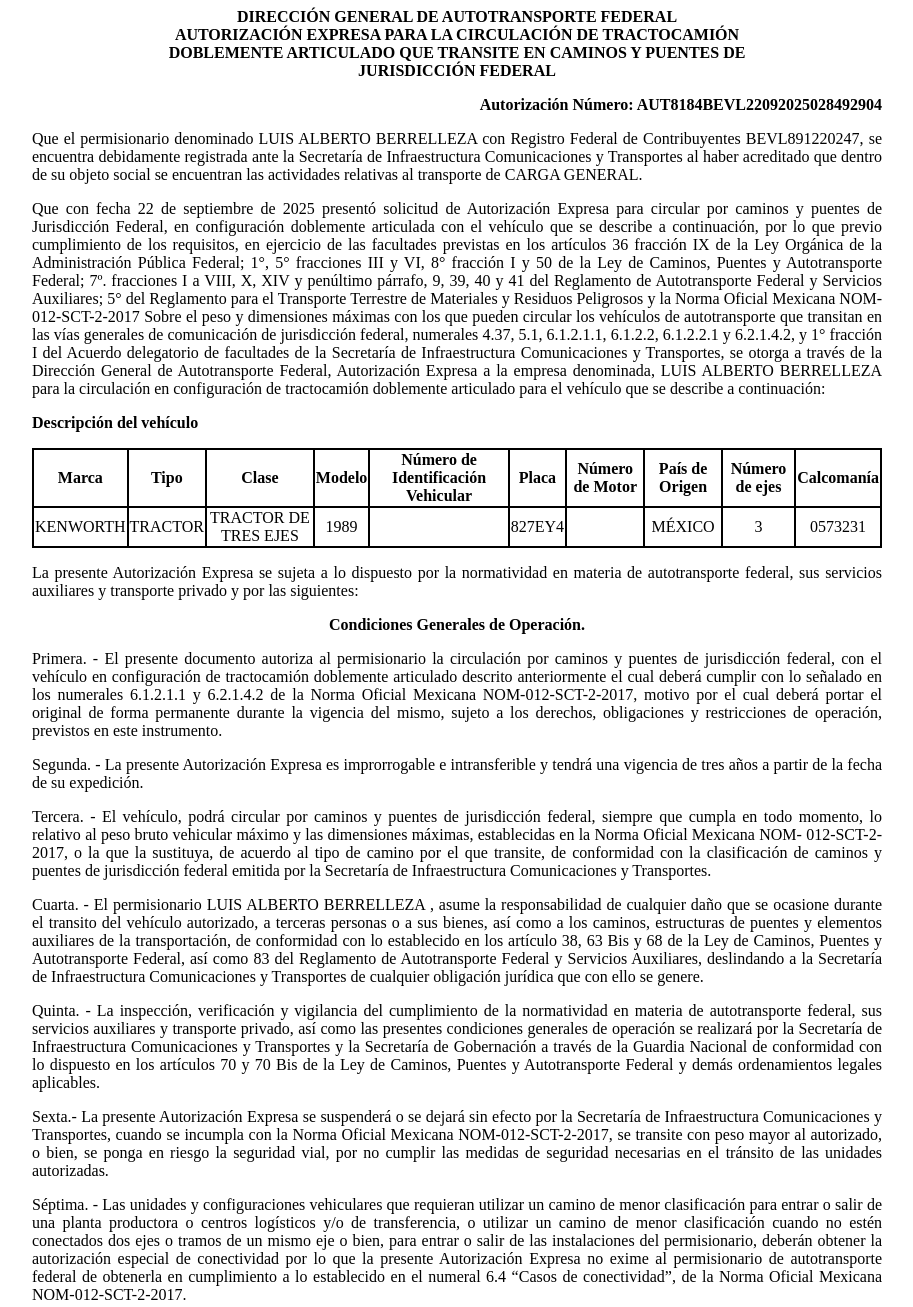
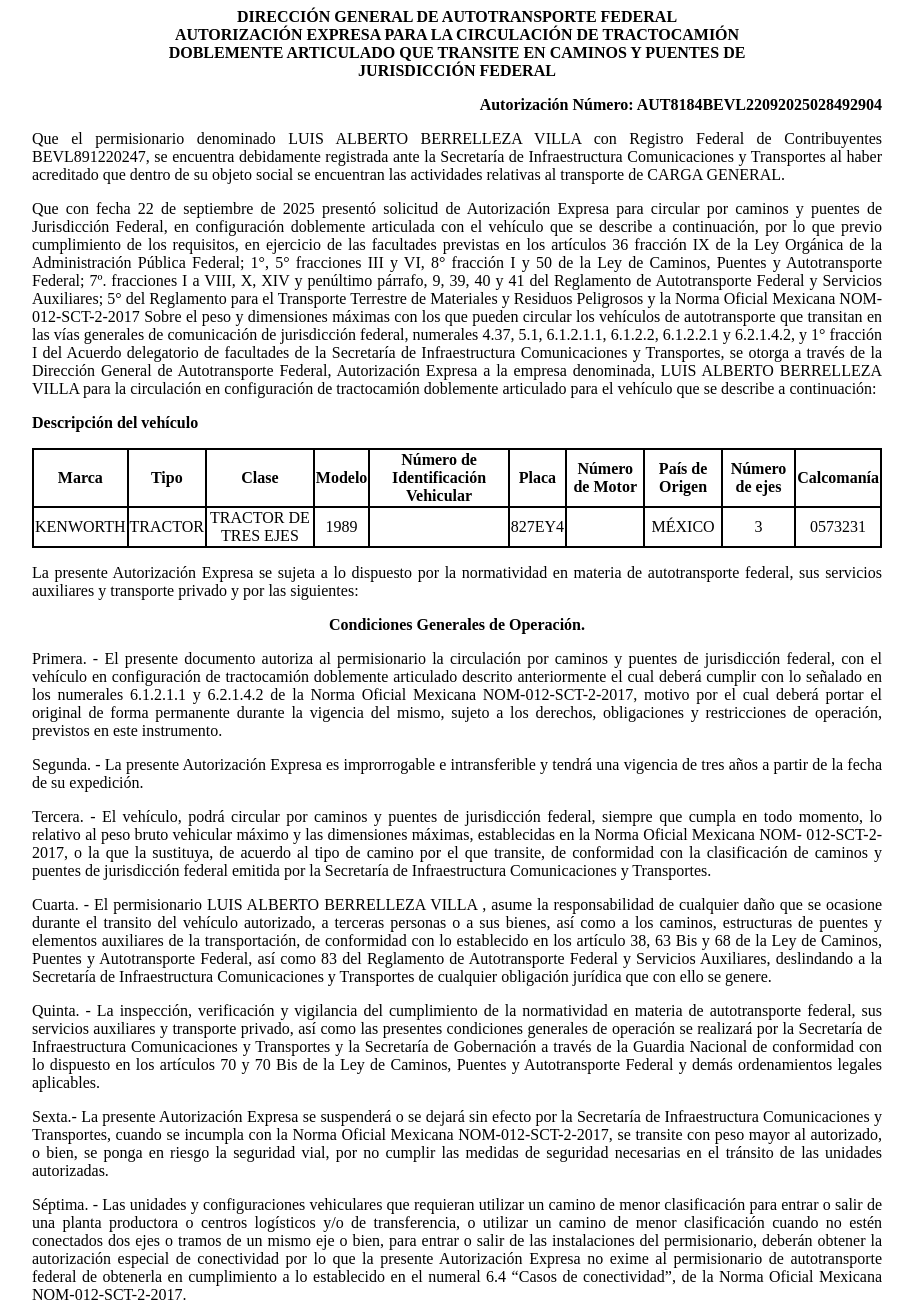
Before and after one commit to app-sct1/ConsultaAutDobleRemolque-folio-0201206, a plain HTML site: page index.html in a window 1280 px wide. Shown: the top 1307 px of the page, without its empty margins (183-1096 px from the left). Drawn offline with Linux system fonts and the light colour scheme.

Commit message:
index.html

```diff
--- a/index.html
+++ b/index.html
@@ -78,7 +78,7 @@
 <p class="derechaNegro">Autorización Número: AUT8184BEVL22092025028492904</p>
 
 					<p class="justificado">Que el permisionario denominado
-					    LUIS ALBERTO BERRELLEZA con Registro Federal de
+					    LUIS ALBERTO BERRELLEZA VILLA con Registro Federal de
 						Contribuyentes BEVL891220247, se encuentra
 						debidamente registrada ante la Secretaría de Infraestructura
 						Comunicaciones y Transportes al haber acreditado que dentro de su
@@ -107,7 +107,7 @@
 						facultades de la Secretaría de Infraestructura Comunicaciones y
 						Transportes, se otorga a través de la
 						Dirección General de Autotransporte Federal, Autorización Expresa a la
-						empresa denominada, LUIS ALBERTO BERRELLEZA para la
+						empresa denominada, LUIS ALBERTO BERRELLEZA VILLA para la
 						circulación en configuración de tractocamión doblemente articulado
 						para el vehículo que se describe a continuación:</p>
 
@@ -175,7 +175,7 @@
 						Secretaría de Infraestructura Comunicaciones y Transportes.</p>
 
 					<p class="justificado">Cuarta. - El permisionario
-						LUIS ALBERTO BERRELLEZA , asume la responsabilidad de
+						LUIS ALBERTO BERRELLEZA VILLA , asume la responsabilidad de
 						cualquier daño que se ocasione durante el transito del vehículo
 						autorizado, a terceras personas o a sus bienes, así como a los
 						caminos, estructuras de puentes y elementos auxiliares de la
```
